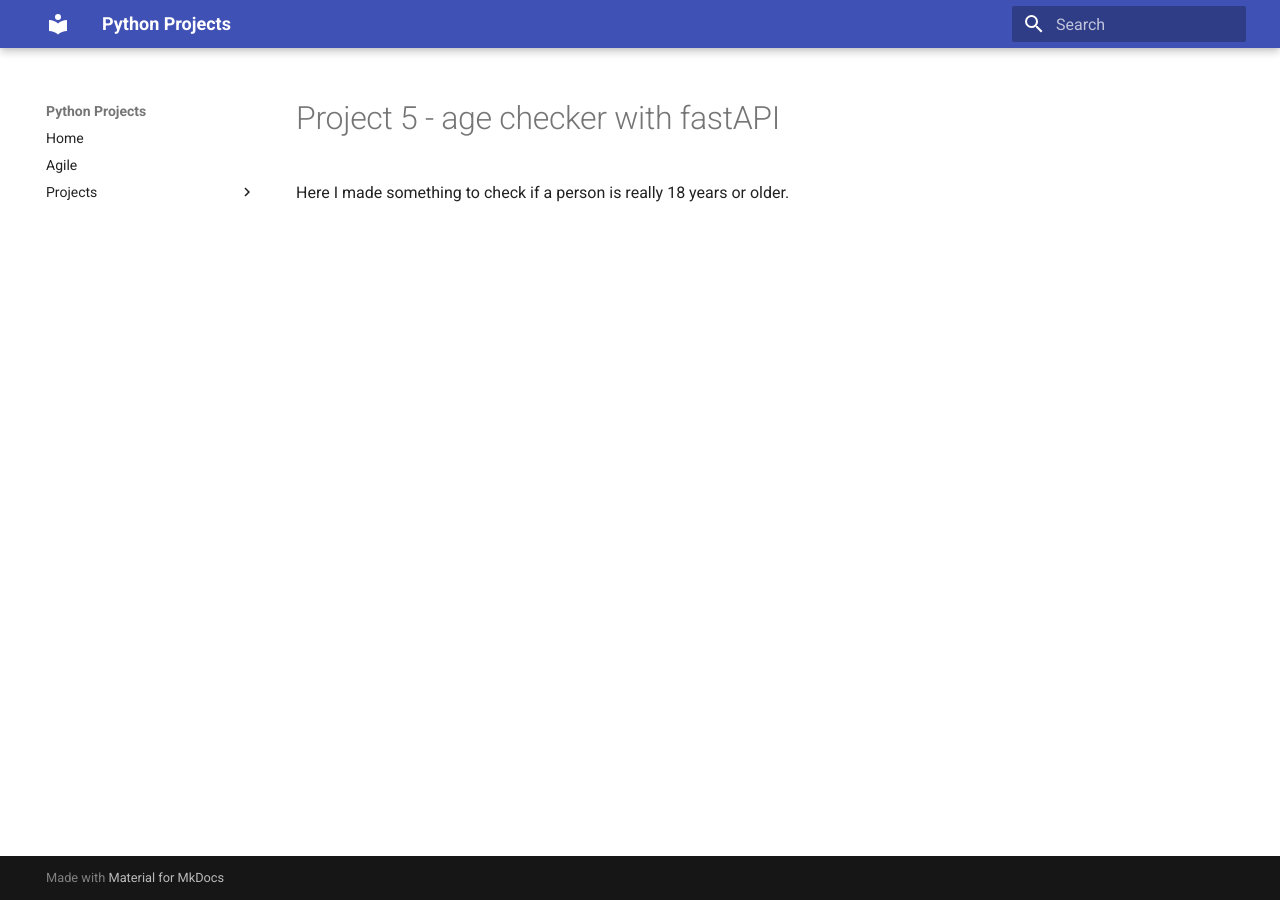
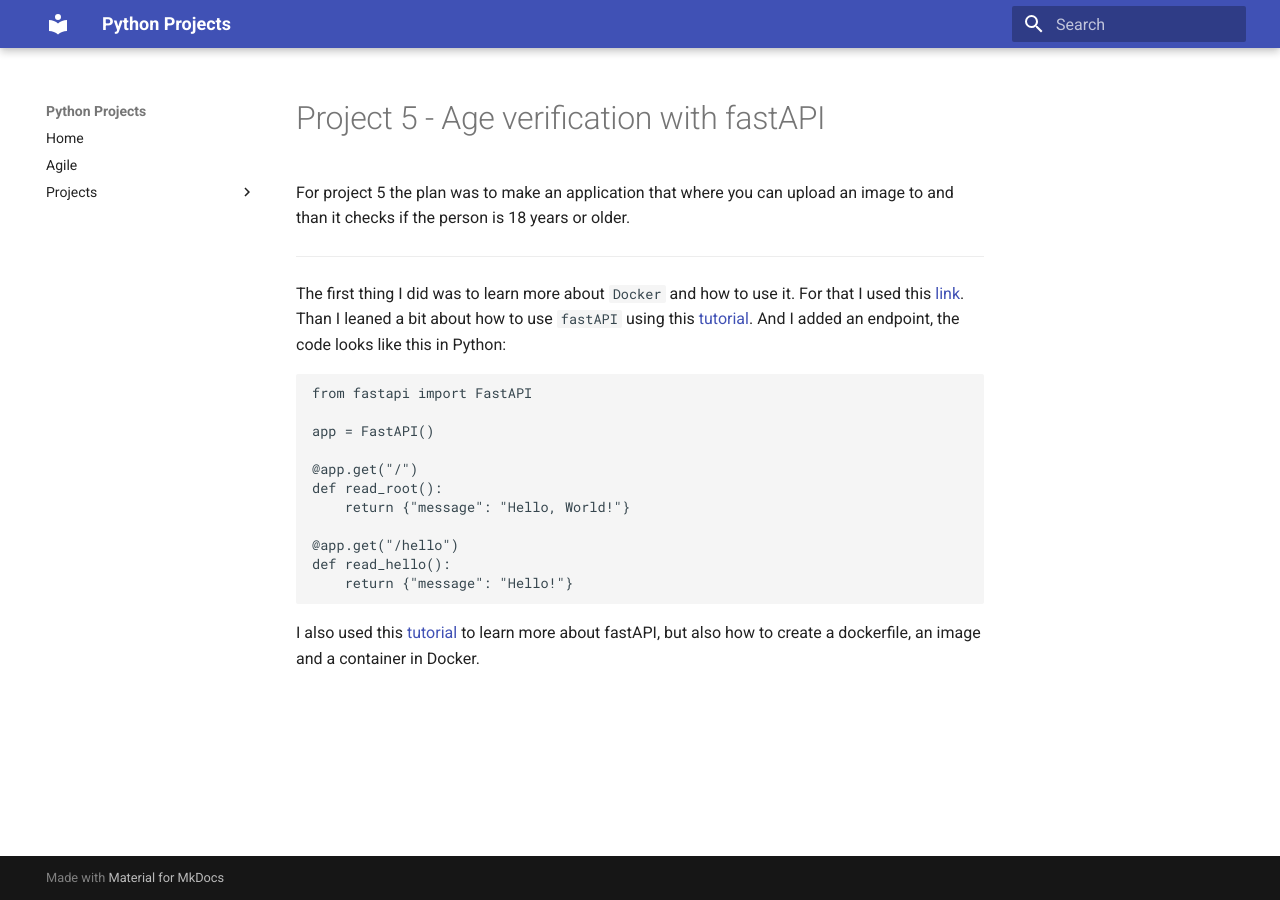
Before and after one commit to milagro2/pythonsite, an MkDocs documentation site: the page built from docs/project5.md, in a window 1280 px wide. Built offline with MkDocs 1.6.1 and Material for MkDocs 9.7.7, drawn with Linux system fonts in a browser that asks for light colours.

Commit message:
Update project5.md

````diff
--- a/docs/project5.md
+++ b/docs/project5.md
@@ -1,3 +1,23 @@
-# Project 5 - age checker with fastAPI
+# Project 5 - Age verification with fastAPI
 
-Here I made something to check if a person is really 18 years or older.
+
+For project 5 the plan was to make an application that where you can upload an image to and than it checks if the person is 18 years or older.
+
+---
+The first thing I did was to learn more about `Docker` and how to use it. For that I used this [link](https://www.docker.com/resources/what-container/).
+<br>
+Than I leaned a bit about how to use `fastAPI` using this [tutorial](https://fastapi.tiangolo.com/tutorial/first-steps/). And I added an endpoint, the code looks like this in Python:
+```Python
+from fastapi import FastAPI
+
+app = FastAPI()
+
+@app.get("/")
+def read_root():
+    return {"message": "Hello, World!"}
+
+@app.get("/hello")
+def read_hello():
+    return {"message": "Hello!"}
+```
+I also used this [tutorial](https://medium.com/@alidu143/containerizing-fastapi-app-with-docker-a-comprehensive-guide-416521b2457c) to learn more about fastAPI, but also how to create a dockerfile, an image and a container in Docker.
````
